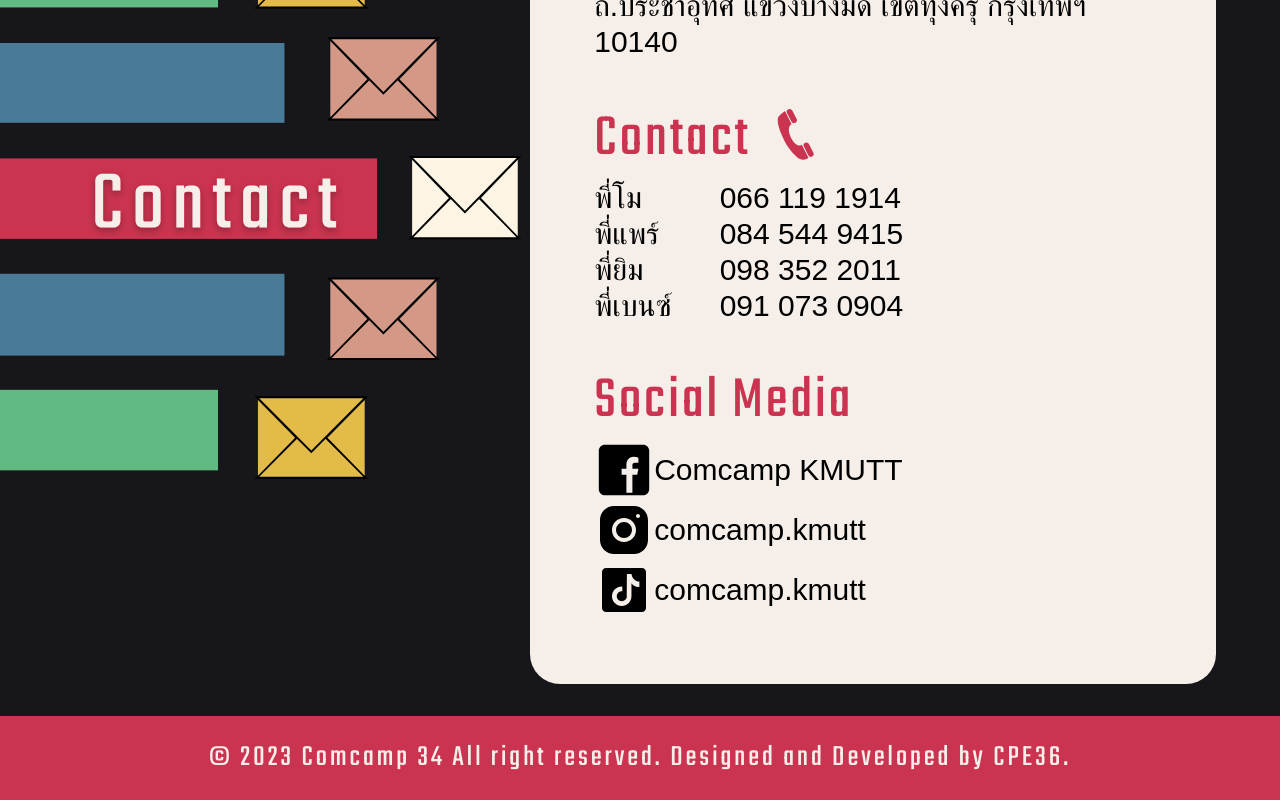
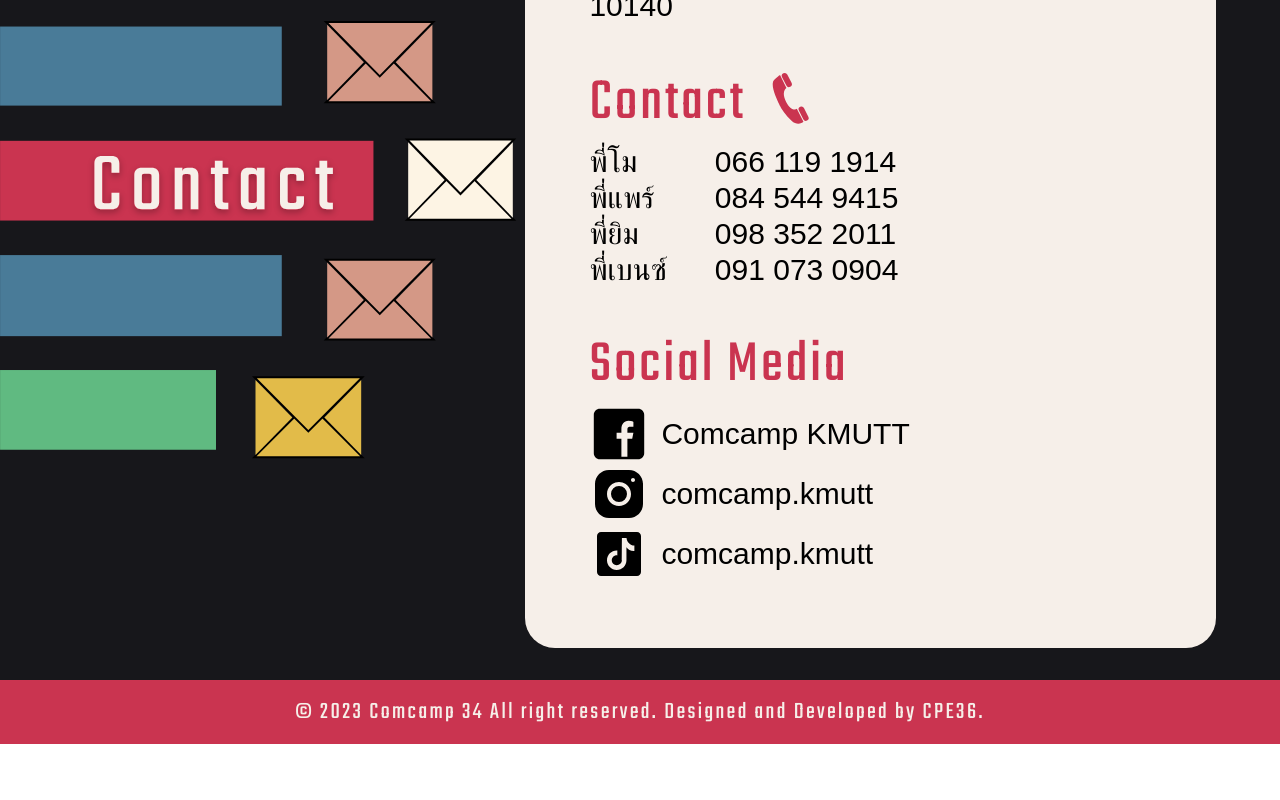
Before and after one commit to sokungz01/comcamp34, a React (Vite) app: page / in a window 1280 px wide. Shown: the part 9414-10214 px from the top of the page. After the commit the page ends 10158 px from the top, so only its background shows below. Built offline with nearby package versions, Linux system fonts and the light colour scheme; a web font is replaced by a local one.

Commit message:
:ambulance:HOTFIX : Footer

```diff
--- a/src/components/homePage/ContactSection.tsx
+++ b/src/components/homePage/ContactSection.tsx
@@ -114,6 +114,11 @@ const ContactSection = () => {
                      <div className='font-bai-jamjuree xl:text-3xl md:text-2xl text-sm text-black flex flex-row mt-2'>
                         <div>
                            <div className='flex flex-row items-center'>
+                              <a
+                                 href='https://www.facebook.com/KMUTTcomcamp'
+                                 target='_blank'
+                                 className='flex items-center'
+                              >
                                  <svg
                                     xmlns='http://www.w3.org/2000/svg'
                                     viewBox='0 0 50 50'
@@ -121,14 +126,18 @@ const ContactSection = () => {
                                     height='100%'
                                     className='lg:h-[60px] lg:w-[60px] h-[30px] w-[30px]'
                                  >
-                                 {" "}
                                     <path d='M41,4H9C6.24,4,4,6.24,4,9v32c0,2.76,2.24,5,5,5h32c2.76,0,5-2.24,5-5V9C46,6.24,43.76,4,41,4z M37,19h-2c-2.14,0-3,0.5-3,2 v3h5l-1,5h-4v15h-5V29h-4v-5h4v-3c0-4,2-7,6-7c2.9,0,4,1,4,1V19z' />
                                  </svg>
-                              <a href='https://www.facebook.com/KMUTTcomcamp' target='_blank'>
-                                 <p>Comcamp KMUTT</p>
+
+                                 <p className="ml-2 lg:ml-3">Comcamp KMUTT</p>
                               </a>
                            </div>
                            <div className='flex flex-row items-center'>
+                              <a
+                                 href='https://www.instagram.com/comcamp.kmutt/'
+                                 target='_blank'
+                                 className='flex items-center'
+                              >
                                  <svg
                                     xmlns='http://www.w3.org/2000/svg'
                                     viewBox='0 0 30 30'
@@ -136,14 +145,18 @@ const ContactSection = () => {
                                     height='100%'
                                     className='lg:h-[60px] lg:w-[60px] h-[30px] w-[30px]'
                                  >
-                                 {" "}
                                     <path d='M 9.9980469 3 C 6.1390469 3 3 6.1419531 3 10.001953 L 3 20.001953 C 3 23.860953 6.1419531 27 10.001953 27 L 20.001953 27 C 23.860953 27 27 23.858047 27 19.998047 L 27 9.9980469 C 27 6.1390469 23.858047 3 19.998047 3 L 9.9980469 3 z M 22 7 C 22.552 7 23 7.448 23 8 C 23 8.552 22.552 9 22 9 C 21.448 9 21 8.552 21 8 C 21 7.448 21.448 7 22 7 z M 15 9 C 18.309 9 21 11.691 21 15 C 21 18.309 18.309 21 15 21 C 11.691 21 9 18.309 9 15 C 9 11.691 11.691 9 15 9 z M 15 11 A 4 4 0 0 0 11 15 A 4 4 0 0 0 15 19 A 4 4 0 0 0 19 15 A 4 4 0 0 0 15 11 z' />
                                  </svg>
-                              <a href='https://www.instagram.com/comcamp.kmutt/' target='_blank'>
-                                 <p>comcamp.kmutt</p>
+
+                                 <p className="ml-2 lg:ml-3">comcamp.kmutt</p>
                               </a>
                            </div>
                            <div className='flex flex-row items-center'>
+                              <a
+                                 href='https://www.tiktok.com/@comcamp.kmutt'
+                                 target='_blank'
+                                 className='flex items-center'
+                              >
                                  <svg
                                     xmlns='http://www.w3.org/2000/svg'
                                     viewBox='0 0 30 30'
@@ -151,11 +164,10 @@ const ContactSection = () => {
                                     height='100%'
                                     className='lg:h-[60px] lg:w-[60px] h-[30px] w-[30px]'
                                  >
-                                 {" "}
                                     <path d='M24,4H6C4.895,4,4,4.895,4,6v18c0,1.105,0.895,2,2,2h18c1.105,0,2-0.895,2-2V6C26,4.895,25.104,4,24,4z M22.689,13.474 c-0.13,0.012-0.261,0.02-0.393,0.02c-1.495,0-2.809-0.768-3.574-1.931c0,3.049,0,6.519,0,6.577c0,2.685-2.177,4.861-4.861,4.861 C11.177,23,9,20.823,9,18.139c0-2.685,2.177-4.861,4.861-4.861c0.102,0,0.201,0.009,0.3,0.015v2.396c-0.1-0.012-0.197-0.03-0.3-0.03 c-1.37,0-2.481,1.111-2.481,2.481s1.11,2.481,2.481,2.481c1.371,0,2.581-1.08,2.581-2.45c0-0.055,0.024-11.17,0.024-11.17h2.289 c0.215,2.047,1.868,3.663,3.934,3.811V13.474z' />
                                  </svg>
-                              <a href='https://www.tiktok.com/@comcamp.kmutt' target='_blank'>
-                                 <p>comcamp.kmutt</p>
+
+                                 <p className="ml-2 lg:ml-3">comcamp.kmutt</p>
                               </a>
                            </div>
                         </div>
--- a/src/components/homePage/Footer.tsx
+++ b/src/components/homePage/Footer.tsx
@@ -1,7 +1,10 @@
 const Footer = () => {
    return (
-      <div className='w-full text-center py-6 px-4 font-teko text-xl lg:text-3xl bg-red1 text-base-white tracking-widest'>
-         <p>© 2023 Comcamp 34 All right reserved. Designed and Developed by CPE36. </p>
+      <div className='w-full text-center md:py-4 py-2 px-4 font-teko text-lg lg:text-2xl bg-red1 text-base-white tracking-widest leading-6'>
+         <div className="md:flex md:flex-row md:justify-center">
+            <p>© 2023 Comcamp 34 All right reserved.&nbsp;</p>
+            <p>Designed and Developed by CPE36. </p>
+         </div>
       </div>
    );
 };
```
Lines whose indentation alone changed are shown as unchanged.
